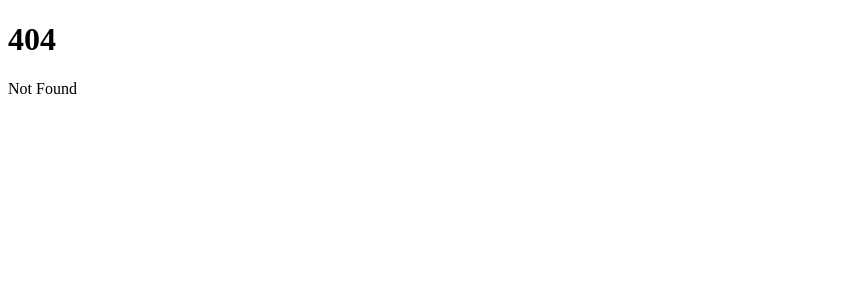
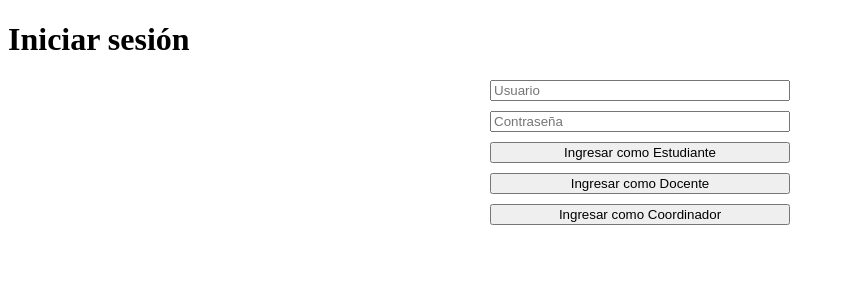
Before and after one commit to Dinaycrak/SGPA-frontend, a SvelteKit app: page /login in a window 1280 px wide. Before the commit this address had no page. Shown: the top 300 px of the page, without its empty margins (0-845 px from the left). Built offline with nearby package versions, Linux system fonts and the light colour scheme.

Commit message:
agregar login

```diff
--- /dev/null
+++ b/src/routes/login/+page.svelte
@@ -0,0 +1,49 @@
+<script>
+	import { goto } from '$app/navigation';
+
+	function StudentLogin() {
+		goto('/students');
+	}
+
+	function TeacherLogin() {
+		goto('/teacher');
+	}
+
+	function CoordinatorLogin() {
+		goto('/coordinator');
+	}
+</script>
+<div>
+    <h1>Iniciar sesión</h1>
+</div>
+
+
+<div class="login-container">
+
+	<input type="text" placeholder="Usuario" />
+
+	<input type="password" placeholder="Contraseña" />
+
+	<button on:click={StudentLogin}>
+		Ingresar como Estudiante
+	</button>
+
+	<button on:click={TeacherLogin}>
+		Ingresar como Docente
+	</button>
+
+	<button on:click={CoordinatorLogin}>
+		Ingresar como Coordinador
+	</button>
+
+</div>
+
+<style>
+.login-container{
+	display:flex;
+	flex-direction:column;
+	width:300px;
+	margin:auto;
+	gap:10px;
+}
+</style>
```
